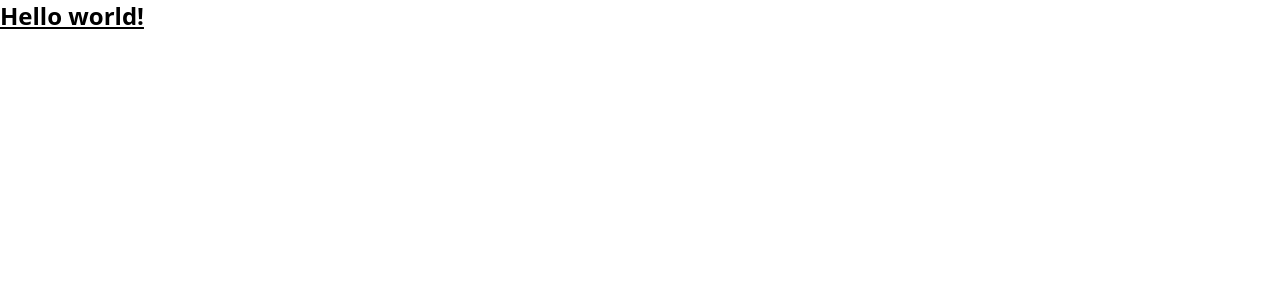
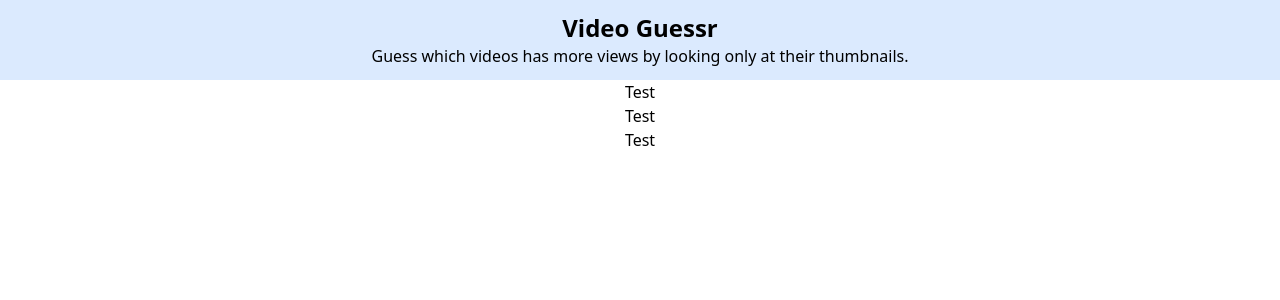
Before and after one commit to JSLegendDev/video-guessr, a React (Vite) app: page / in a window 1280 px wide. Shown: the top 300 px of the page. Built offline with nearby package versions, Linux system fonts and the light colour scheme.

Commit message:
started working on main page layout

```diff
--- a/index.html
+++ b/index.html
@@ -5,7 +5,7 @@
     <link rel="icon" type="image/svg+xml" href="/vite.svg" />
     <meta name="viewport" content="width=device-width, initial-scale=1.0" />
     <link href="/dist/output.css" rel="stylesheet">
-    <title>Vite + React + TS</title>
+    <title>Video Guessr</title>
   </head>
   <body>
     <div id="root"></div>
--- a/src/App.tsx
+++ b/src/App.tsx
@@ -1,9 +1,17 @@
 function App() {
   return (
     <>
-      <h1 className="text-2xl font-bold underline">
-        Hello world!
-      </h1>
+      <header className="flex justify-center items-center h-20 bg-blue-100">
+        <div className="columns-1">
+          <h1 className="text-2xl font-bold text-center">Video Guessr</h1>
+          <div className="ml-2 mr-2">Guess which videos has more views by looking only at their thumbnails.</div>
+        </div>
+      </header>
+      <div className="flex flex-col items-center">
+        <h1>Test</h1>
+        <h1>Test</h1>
+        <h1>Test</h1>
+      </div>
     </>
   )
 }
```
